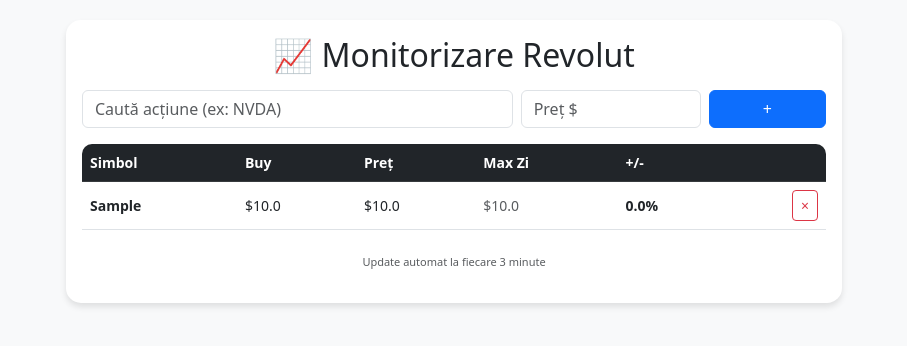
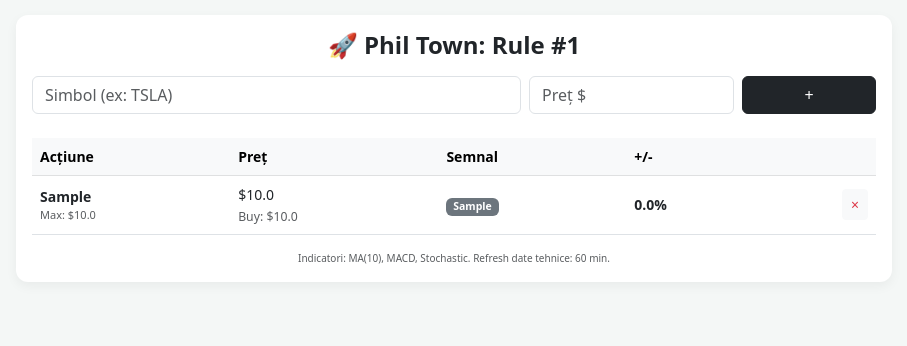
Before and after one commit to constantinionalex/Portofoliu_Revolut, a Flask app: page / in a window 1280 px wide. Shown: the top 346 px of the page, without its empty margins (186-1093 px from the left). Run offline with Flask 3, Linux system fonts and the light colour scheme; tables that the repository leaves empty hold one stand-in row (values such as "Sample post").

Commit message:
Update index.html

```diff
--- a/templates/index.html
+++ b/templates/index.html
@@ -2,125 +2,92 @@
 <html lang="ro">
 <head>
     <meta charset="UTF-8">
-    <meta name="viewport" content="width=device-width, initial-scale=1.0, maximum-scale=1.0, user-scalable=no">
-    <title>Portofoliu Revolut</title>
+    <meta name="viewport" content="width=device-width, initial-scale=1.0">
+    <title>Investiții Rule #1</title>
     <link href="https://cdn.jsdelivr.net/npm/bootstrap@5.3.0/dist/css/bootstrap.min.css" rel="stylesheet">
     <style>
-        body { background-color: #f8f9fa; padding-top: 20px; font-size: 14px; }
-        .container { max-width: 800px; }
-        .card { border-radius: 15px; border: none; box-shadow: 0 4px 6px rgba(0,0,0,0.1); }
-        .table-responsive { border-radius: 10px; }
+        body { background: #f4f7f6; font-size: 14px; padding-top: 15px; }
+        .card { border: none; border-radius: 12px; box-shadow: 0 4px 12px rgba(0,0,0,0.05); }
+        .badge-buy { background-color: #28a745; color: white; }
+        .badge-sell { background-color: #dc3545; color: white; }
+        .badge-hold { background-color: #6c757d; color: white; }
         .profit-pos { color: #28a745; font-weight: bold; }
         .profit-neg { color: #dc3545; font-weight: bold; }
-        #autocomplete-results {
-            position: absolute; z-index: 1000; width: 100%;
-            max-height: 200px; overflow-y: auto; cursor: pointer;
-        }
-        /* Ajustari specifice pentru mobil */
-        @media (max-width: 576px) {
-            h2 { font-size: 1.5rem; }
-            .btn-sm-custom { padding: 0.25rem 0.5rem; font-size: 0.75rem; }
-            td, th { padding: 8px 4px !important; font-size: 13px; }
-        }
+        #autocomplete-results { position: absolute; z-index: 100; width: 100%; }
     </style>
 </head>
 <body>
+<div class="container" style="max-width: 900px;">
+    <div class="card p-3 mb-4">
+        <h4 class="text-center fw-bold mb-3">🚀 Phil Town: Rule #1</h4>
 
-<div class="container">
-    <div class="card p-3 mb-4">
-        <h2 class="text-center mb-3">📈 Monitorizare Revolut</h2>
-
-        <div class="row g-2 mb-3 position-relative">
+        <div class="row g-2 mb-4 position-relative">
             <div class="col-7">
-                <input type="text" id="symbol" class="form-control" placeholder="Caută acțiune (ex: NVDA)" autocomplete="off">
+                <input type="text" id="symbol" class="form-control" placeholder="Simbol (ex: TSLA)" autocomplete="off">
                 <div id="autocomplete-results" class="list-group"></div>
             </div>
             <div class="col-3">
                 <input type="number" id="price" class="form-control" placeholder="Preț $">
             </div>
             <div class="col-2 d-grid">
-                <button onclick="addStock()" class="btn btn-primary btn-sm-custom">+</button>
+                <button onclick="addStock()" class="btn btn-dark">+</button>
             </div>
         </div>
 
         <div class="table-responsive">
-            <table class="table table-hover align-middle">
-                <thead class="table-dark">
-                    <tr>
-                        <th>Simbol</th>
-                        <th>Buy</th>
+            <table class="table align-middle">
+                <thead>
+                    <tr class="table-light">
+                        <th>Acțiune</th>
                         <th>Preț</th>
-                        <th>Max Zi</th>
+                        <th>Semnal</th>
                         <th>+/-</th>
                         <th></th>
                     </tr>
                 </thead>
-                <tbody id="stock-table">
+                <tbody>
                     {% for s in stocks %}
                     <tr>
-                        <td><strong>{{ s.symbol }}</strong></td>
-                        <td>${{ s.buy }}</td>
-                        <td>${{ s.current }}</td>
-                        <td class="text-muted">${{ s.high }}</td>
-                        <td class="{{ 'profit-pos' if s.profit >= 0 else 'profit-neg' }}">
-                            {{ s.profit }}%
+                        <td>
+                            <div class="fw-bold">{{ s.symbol }}</div>
+                            <div class="text-muted" style="font-size: 11px;">Max: ${{ s.high }}</div>
                         </td>
+                        <td>${{ s.current }}<br><small class="text-muted">Buy: ${{ s.buy }}</small></td>
+                        <td>
+                            <span class="badge {{ 'badge-buy' if s.signal == 'BUY' else 'badge-sell' if s.signal == 'SELL' else 'badge-hold' }}">
+                                {{ s.signal }}
+                            </span>
+                        </td>
+                        <td class="{{ 'profit-pos' if s.profit >= 0 else 'profit-neg' }}">{{ s.profit }}%</td>
                         <td class="text-end">
-                            <button onclick="deleteStock({{ s.id }})" class="btn btn-outline-danger btn-sm">×</button>
+                            <button onclick="deleteStock({{ s.id }})" class="btn btn-sm btn-light text-danger">×</button>
                         </td>
                     </tr>
                     {% endfor %}
                 </tbody>
             </table>
         </div>
-        <p class="text-center text-muted mt-2" style="font-size: 11px;">Update automat la fiecare 3 minute</p>
+        <div class="text-center text-muted" style="font-size: 10px;">Indicatori: MA(10), MACD, Stochastic. Refresh date tehnice: 60 min.</div>
     </div>
 </div>
 
 <script>
-    // Search Autocomplete
     const input = document.getElementById('symbol');
-    const results = document.getElementById('autocomplete-results');
+    const resDiv = document.getElementById('autocomplete-results');
 
     input.addEventListener('input', async () => {
-        const q = input.value;
-        if (q.length < 2) { results.innerHTML = ''; return; }
-
-        const resp = await fetch(`/search?q=${q}`);
-        const data = await resp.json();
-
-        results.innerHTML = data.map(item => `
-            <button class="list-group-item list-group-item-action" onclick="selectSymbol('${item.symbol}')">
-                <strong>${item.symbol}</strong> - <small>${item.name}</small>
-            </button>
-        `).join('');
+        if (input.value.length < 2) { resDiv.innerHTML = ''; return; }
+        const r = await fetch(`/search?q=${input.value}`);
+        const data = await r.json();
+        resDiv.innerHTML = data.map(i => `<button class="list-group-item list-group-item-action" onclick="sel('${i.symbol}')"><b>${i.symbol}</b> - ${i.name}</button>`).join('');
     });
 
-    function selectSymbol(sym) {
-        input.value = sym;
-        results.innerHTML = '';
+    function sel(s) { input.value = s; resDiv.innerHTML = ''; }
+    async function addStock() {
+        const f = new FormData(); f.append('symbol', input.value); f.append('price', document.getElementById('price').value);
+        await fetch('/add', {method:'POST', body:f}); location.reload();
     }
-
-    async function addStock() {
-        const sym = input.value;
-        const prc = document.getElementById('price').value;
-        if(!sym || !prc) return;
-
-        const formData = new FormData();
-        formData.append('symbol', sym);
-        formData.append('price', prc);
-
-        await fetch('/add', { method: 'POST', body: formData });
-        location.reload();
-    }
-
-    async function deleteStock(id) {
-        if(confirm('Ștergi această acțiune?')) {
-            await fetch(`/delete/${id}`, { method: 'DELETE' });
-            location.reload();
-        }
-    }
+    async function deleteStock(id) { if(confirm('Ștergi?')) { await fetch(`/delete/${id}`, {method:'DELETE'}); location.reload(); } }
 </script>
-
 </body>
 </html>
```
